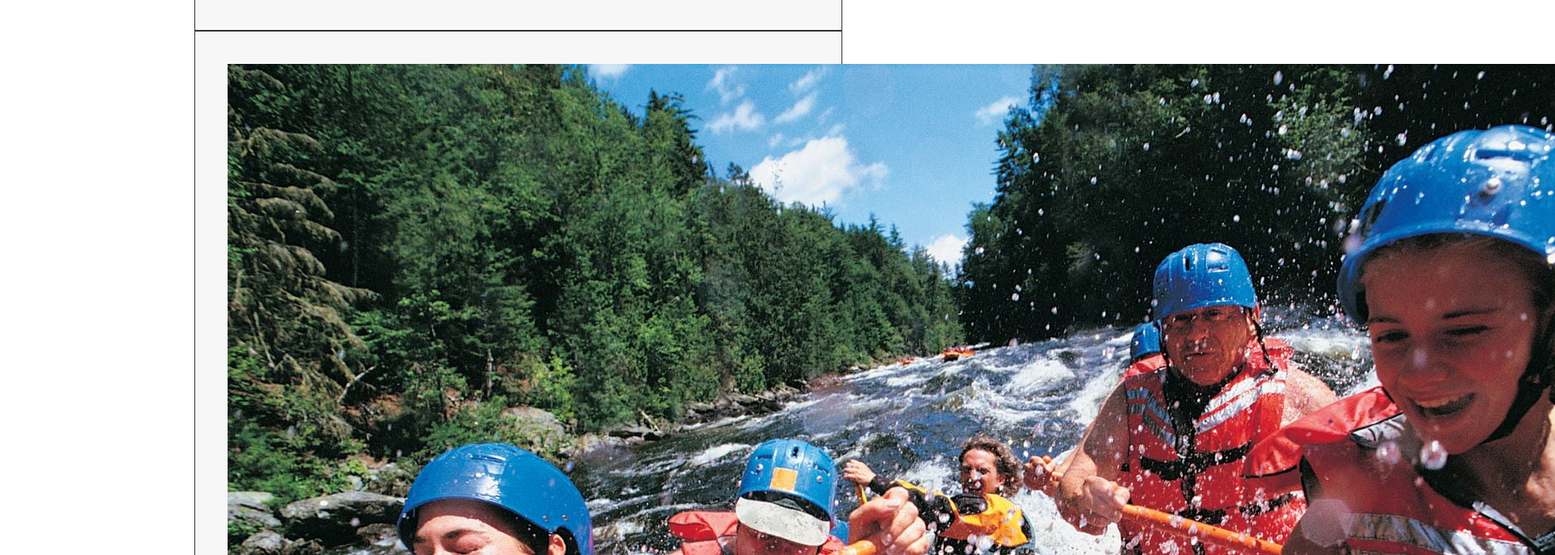
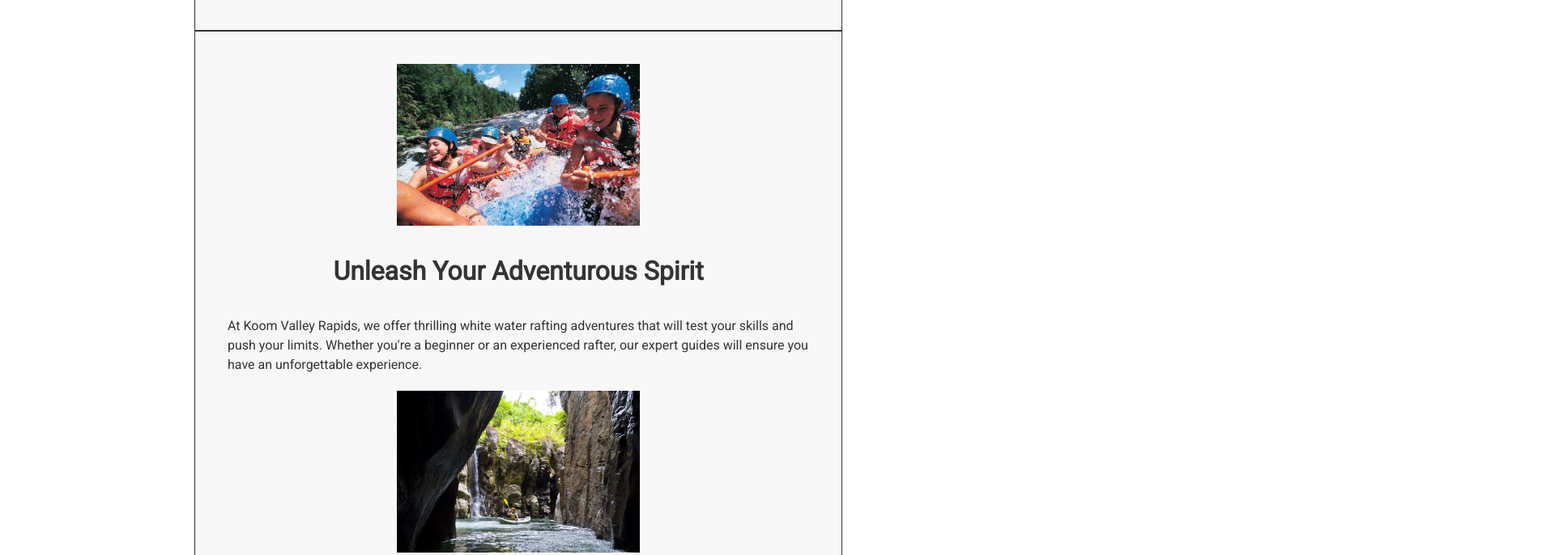
Before and after one commit to LondonClawson/wdd130, a plain HTML site: page wwr/index.html in a window 1280 px wide. Shown: the part 1313-1999 px from the top of the page at 81% size, 1920 px wide, since content can reach past the window. Drawn offline with Linux system fonts and the light colour scheme.

Commit message:
added grid section to css

```diff
--- a/wwr/styles/rafting.css
+++ b/wwr/styles/rafting.css
@@ -239,6 +239,15 @@ figcaption {
   }
 }
 
+/* Grid Section */
+.grid-section .grid-item .grid-img {
+  width: 100%;
+  height: auto;
+  max-width: 300px;
+  margin: 0 auto;
+  display: block;
+}
+
 /* Trip Section */
 .trip-section {
   display: flex;
```
